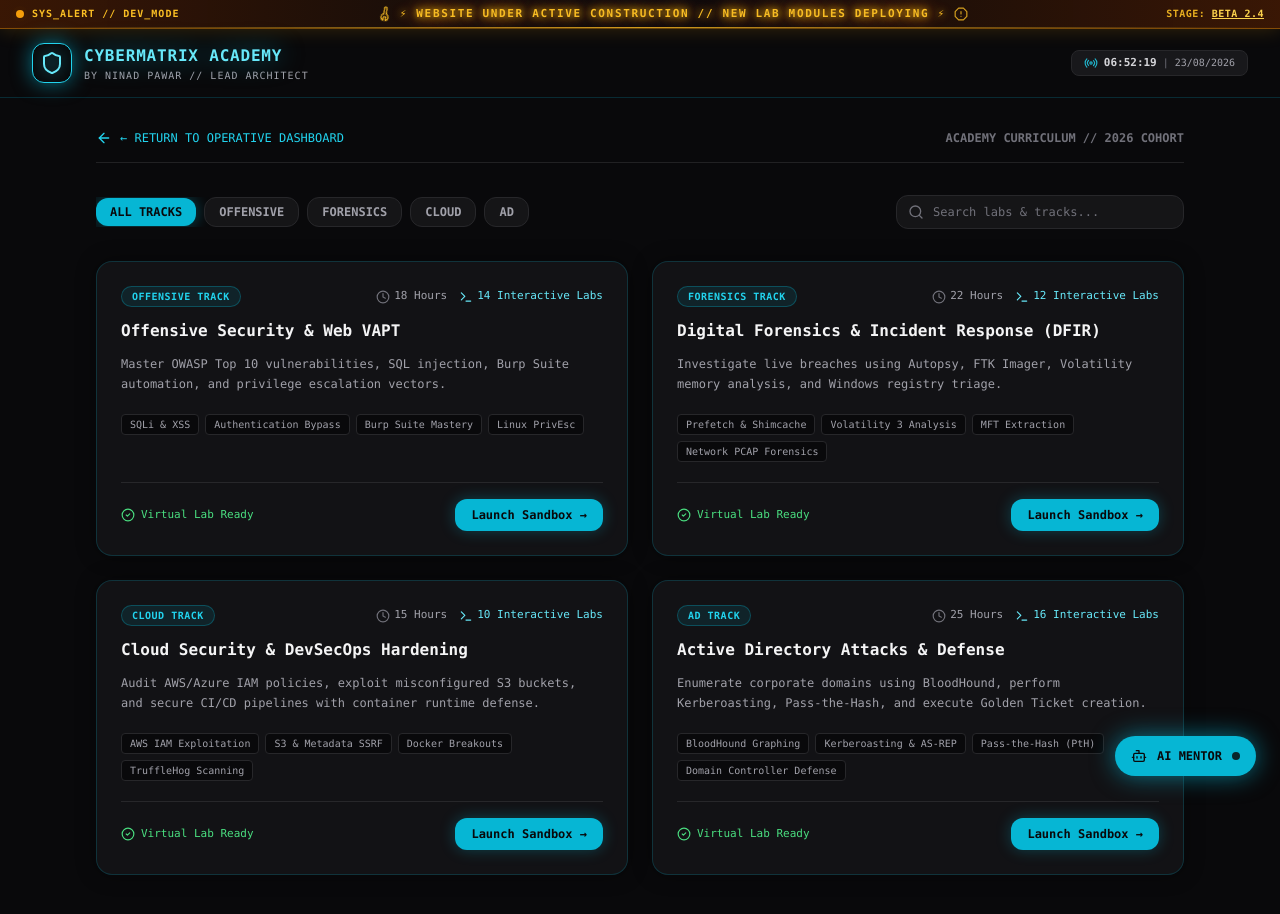
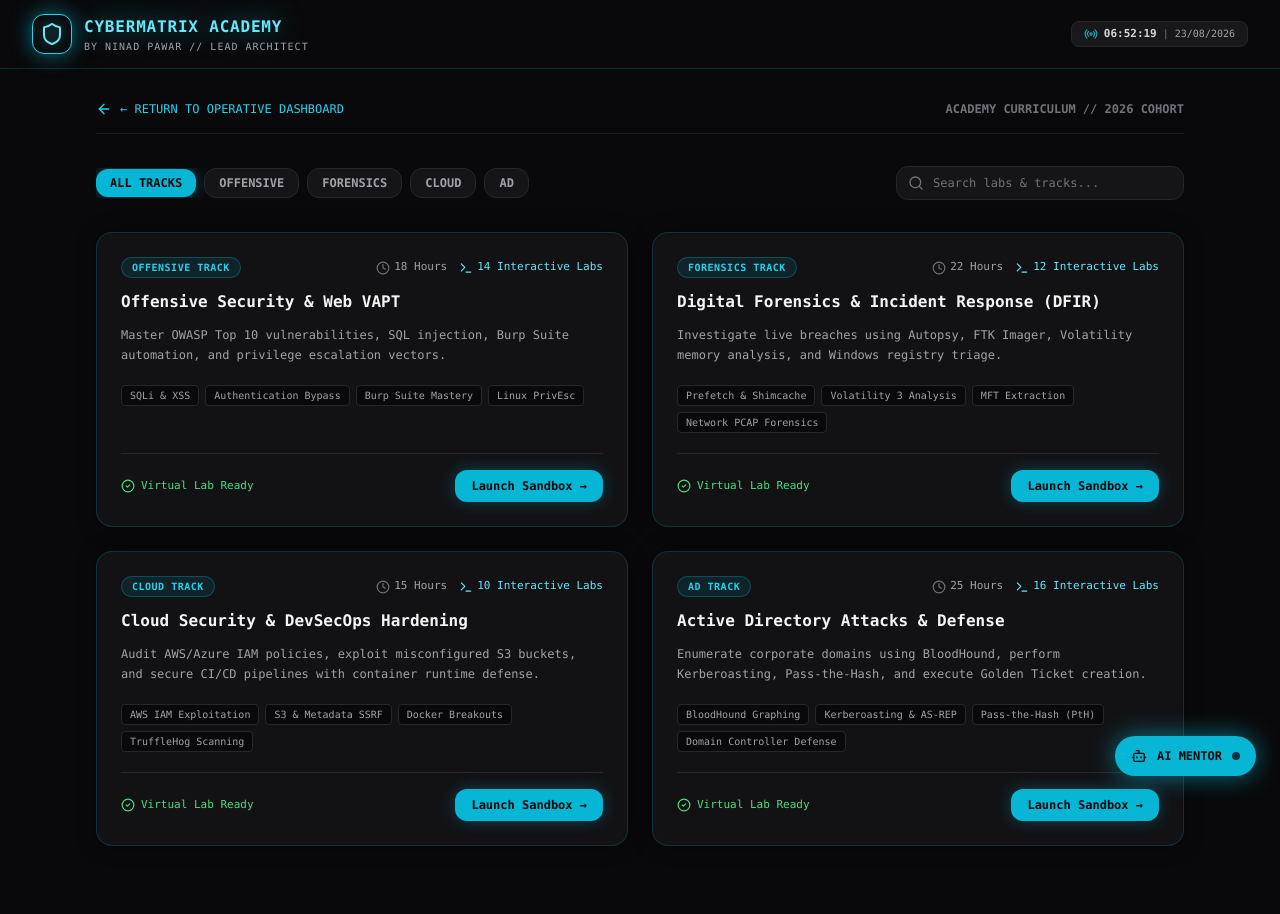
Before and after one commit to ninadcyber88-max/cybermatrix-academy, a Next.js app: page /courses in a window 1280 px wide. Shown: the top 914 px of the page. Built offline with nearby package versions, Linux system fonts and the light colour scheme.

Commit message:
refactor: remove under construction banner and restore clean header layout

```diff
--- a/components/CyberSmokeHeader.tsx
+++ b/components/CyberSmokeHeader.tsx
@@ -1,7 +1,7 @@
 'use client';
 
 import { useState, useEffect } from 'react';
-import { Shield, Radio, Wrench, AlertOctagon } from 'lucide-react';
+import { Shield, Radio } from 'lucide-react';
 
 export function CyberSmokeHeader() {
   const [timeString, setTimeString] = useState('');
@@ -28,43 +28,6 @@ export function CyberSmokeHeader() {
 
   return (
     <header className="relative w-full border-b border-cyan-500/20 bg-zinc-950 font-mono select-none">
-
-      {/* ---------------- 1. TOP UNDER CONSTRUCTION GLOWING FLEX BAR ---------------- */}
-      <div className="w-full bg-gradient-to-r from-amber-950/80 via-zinc-950 to-amber-950/80 border-b border-amber-500/40 py-1.5 px-4 overflow-hidden relative shadow-[0_0_20px_rgba(245,158,11,0.2)]">
-        {/* Animated Glow Grid Line */}
-        <div className="absolute inset-x-0 bottom-0 h-[1px] bg-gradient-to-r from-transparent via-amber-400 to-transparent animate-pulse" />
-
-        <div className="max-w-7xl mx-auto flex items-center justify-between text-xs">
-
-          {/* Left Indicator */}
-          <div className="flex items-center space-x-2">
-            <span className="relative flex h-2 w-2">
-              <span className="animate-ping absolute inline-flex h-full w-full rounded-full bg-amber-400 opacity-75"></span>
-              <span className="relative inline-flex rounded-full h-2 w-2 bg-amber-500"></span>
-            </span>
-            <span className="text-[10px] text-amber-400 font-bold uppercase tracking-widest hidden sm:inline">
-              SYS_ALERT // DEV_MODE
-            </span>
-          </div>
-
-          {/* Center Text with High-Intensity Neon Glow Effect */}
-          <div className="flex items-center space-x-2">
-            <Wrench className="w-3.5 h-3.5 text-amber-400 animate-spin" style={{ animationDuration: '4s' }} />
-            <span className="construction-glow-text">
-              ⚡ WEBSITE UNDER ACTIVE CONSTRUCTION // NEW LAB MODULES DEPLOYING ⚡
-            </span>
-            <AlertOctagon className="w-3.5 h-3.5 text-amber-400 animate-pulse" />
-          </div>
-
-          {/* Right Status */}
-          <div className="text-[10px] text-amber-400/90 font-bold tracking-wider hidden md:block">
-            STAGE: <span className="text-amber-300 underline">BETA 2.4</span>
-          </div>
-
-        </div>
-      </div>
-
-      {/* ---------------- 2. MAIN BRANDING & HUD HEADER ---------------- */}
       <div className="max-w-7xl mx-auto px-4 md:px-8 py-3.5 flex flex-wrap items-center justify-between gap-4">
 
         {/* Left: Brand Identity */}
@@ -82,7 +45,7 @@ export function CyberSmokeHeader() {
           </div>
         </div>
 
-        {/* Right: Live Clock & HUD Status */}
+        {/* Right: Live Clock & Realtime HUD */}
         <div className="flex items-center space-x-3 text-xs">
           <div className="flex items-center space-x-1.5 px-3 py-1 rounded-lg bg-zinc-900 border border-zinc-800 text-zinc-300">
             <Radio className="w-3.5 h-3.5 text-cyan-400 animate-pulse" />
@@ -93,32 +56,6 @@ export function CyberSmokeHeader() {
         </div>
 
       </div>
-
-      {/* Glowing Neon Text CSS */}
-      <style jsx>{`
-        .construction-glow-text {
-          font-size: 11px;
-          font-weight: 900;
-          letter-spacing: 0.15em;
-          color: #fbbf24;
-          text-shadow:
-            0 0 5px #f59e0b,
-            0 0 10px #d97706,
-            0 0 20px #b45309;
-          animation: textPulse 2s ease-in-out infinite alternate;
-        }
-
-        @keyframes textPulse {
-          0% {
-            opacity: 0.85;
-            text-shadow: 0 0 4px #f59e0b, 0 0 8px #d97706;
-          }
-          100% {
-            opacity: 1;
-            text-shadow: 0 0 8px #fbbf24, 0 0 16px #f59e0b, 0 0 24px #d97706;
-          }
-        }
-      `}</style>
     </header>
   );
 }
```
